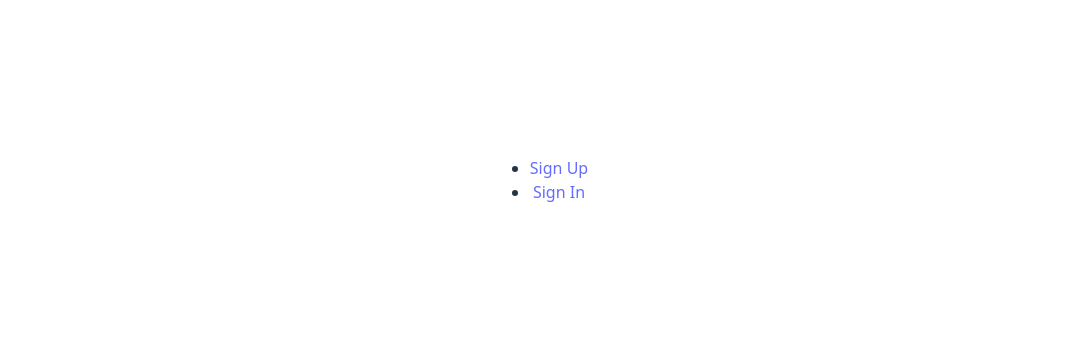
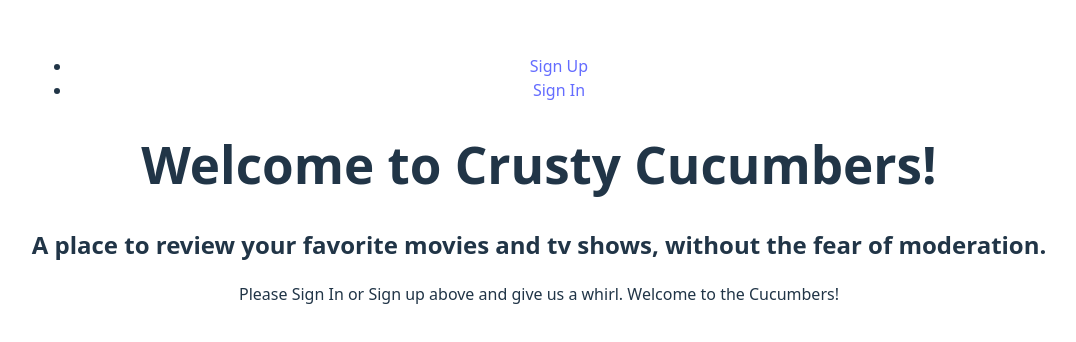
Before and after one commit to DCampbell0519/crusty-cucumbers-front-end, a React (Vite) app: page / in a window 1280 px wide. Shown: the part 220-562 px from the top of the page, without its empty margins (101-1177 px from the left). Built offline with nearby package versions, Linux system fonts and the light colour scheme; no server answers.

Commit message:
landing page created, tested, verified

```diff
--- a/src/App.jsx
+++ b/src/App.jsx
@@ -8,6 +8,7 @@ import SignInForm from "./components/SignInForm/SignInForm.jsx";
 import ProtectedRoute from "./components/ProtectedRoute/ProtectedRoute.jsx";
 import ProfilePage from "./components/ProfilePage/ProfilePage.jsx";
 import Dashboard from "./components/Dashboard/Dashboard.jsx";
+import Landing from "./components/Landing/Landing.jsx";
 
 
 function App() {
@@ -17,7 +18,7 @@ function App() {
     <>
     <NavBar />
       <Routes>
-        <Route path='/' element={<ProtectedRoute><Dashboard /></ProtectedRoute>}></Route>
+        <Route path='/' element={user ? <Dashboard /> : <Landing />} />
         <Route path='/sign-up' element={<SignUpForm />}/>
         <Route path='/sign-in' element={<SignInForm />}/>
         <Route path='/profile' element={<ProtectedRoute><ProfilePage /></ProtectedRoute>}></Route>
--- /dev/null
+++ b/src/components/Landing/Landing.jsx
@@ -0,0 +1,13 @@
+import React from 'react'
+
+const Landing = () => {
+  return (
+    <main>
+        <h1>Welcome to Crusty Cucumbers!</h1>
+        <h2>A place to review your favorite movies and tv shows, without the fear of moderation.</h2>
+        <p>Please Sign In or Sign up above and give us a whirl.  Welcome to the Cucumbers!</p>
+    </main>
+  )
+}
+
+export default Landing
```
